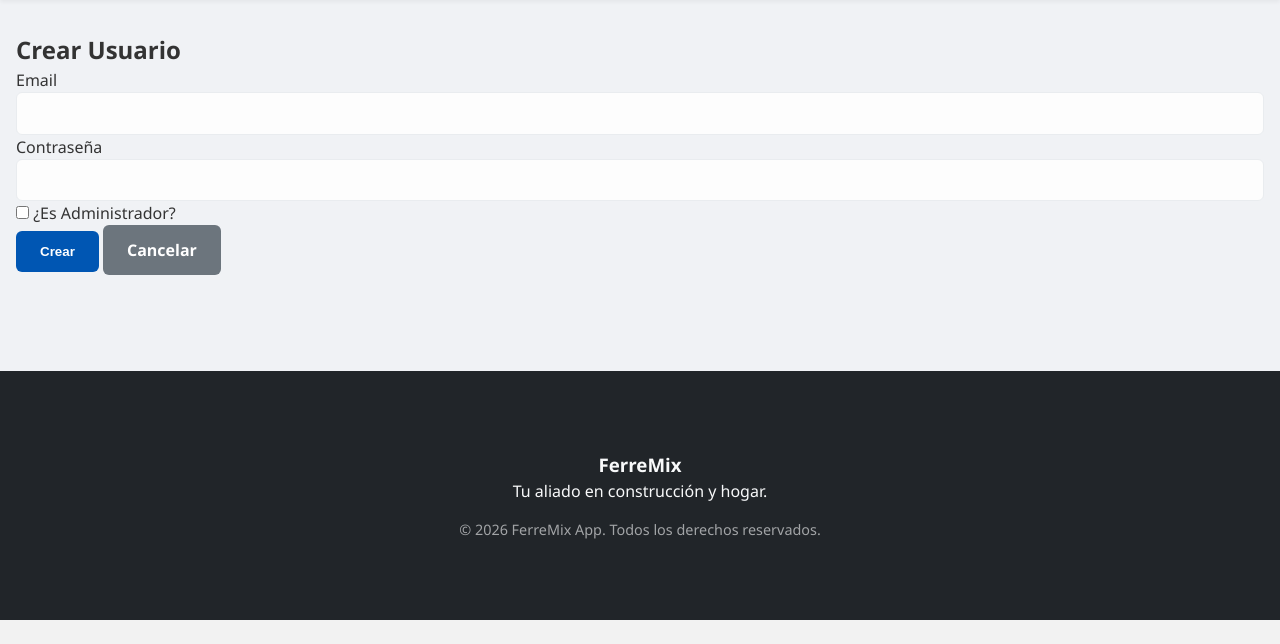
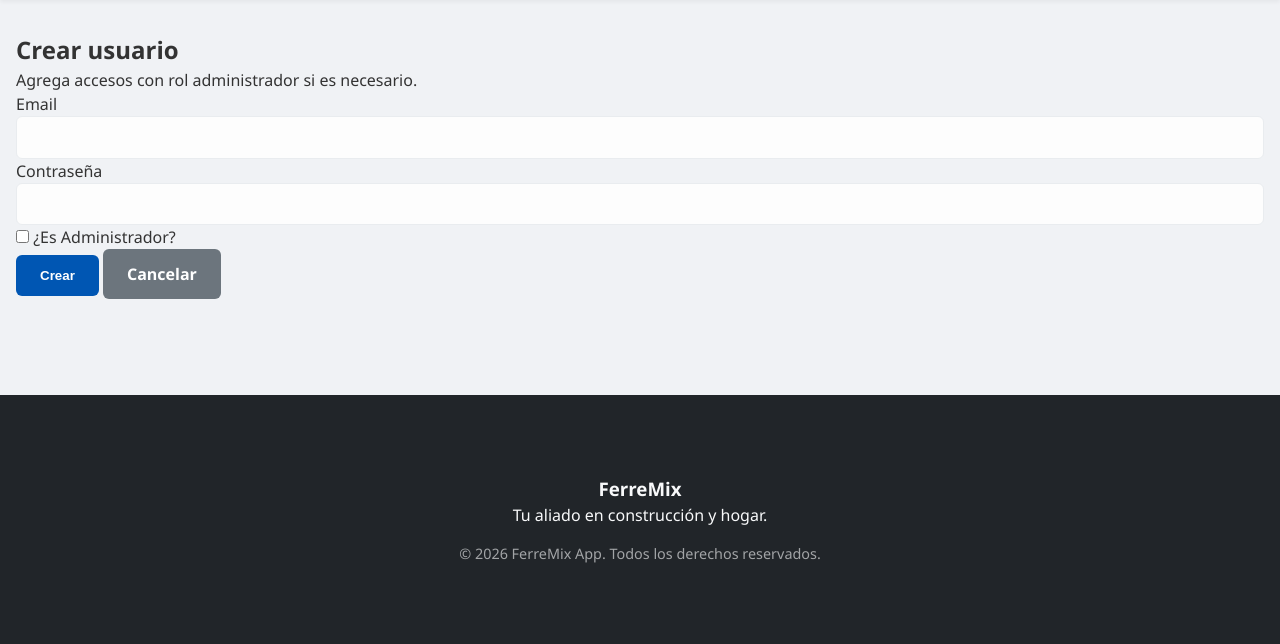
Before and after one commit to ramerlindev/FerreMix-app, a Flask app: page /admin/user/new in a window 1280 px wide. Shown: the part 227-871 px from the top of the page. Before the commit the page ends 847 px from the top, so only its background shows below. Run offline with Flask 3, Linux system fonts and the light colour scheme; the visitor is signed in with stand-in values (Sample User, id 1); data that the repository does not hold is empty.

Commit message:
feat: Refactor admin templates for improved layout and consistency in product and user management pages

```diff
--- a/templates/admin/user_form.html
+++ b/templates/admin/user_form.html
@@ -1,29 +1,40 @@
-{% extends "base.html" %}
+{% extends "base.html" %} {% block content %}
+<section class="admin-page">
+  <div class="admin-header">
+    <div>
+      <h2>Crear usuario</h2>
+      <p class="admin-subtitle">
+        Agrega accesos con rol administrador si es necesario.
+      </p>
+    </div>
+  </div>
 
-{% block content %}
-<div class="form-container">
-    <h2>Crear Usuario</h2>
-
-    <form method="POST">
+  <div class="admin-card admin-form">
+    <form method="POST" class="admin-form-grid">
       <div class="form-group">
         <label class="form-label">Email</label>
-            <input type="email" name="email" class="form-control" required>
+        <input type="email" name="email" class="form-control" required />
       </div>
 
       <div class="form-group">
         <label class="form-label">Contraseña</label>
-            <input type="password" name="password" class="form-control" required>
+        <input type="password" name="password" class="form-control" required />
       </div>
 
       <div class="form-group">
         <label class="form-label">
-                <input type="checkbox" name="is_admin">
+          <input type="checkbox" name="is_admin" />
           ¿Es Administrador?
         </label>
       </div>
 
+      <div class="admin-form-actions">
         <button type="submit" class="btn btn-primary">Crear</button>
-        <a href="{{ url_for('admin.users_list') }}" class="btn btn-secondary">Cancelar</a>
+        <a href="{{ url_for('admin.users_list') }}" class="btn btn-secondary"
+          >Cancelar</a
+        >
+      </div>
     </form>
   </div>
+</section>
 {% endblock %}
```
Also changed, not shown: templates/admin/products.html (+20 -11 lines), templates/admin/users.html (+11 -8 lines). Lines whose indentation alone changed are shown as unchanged.
